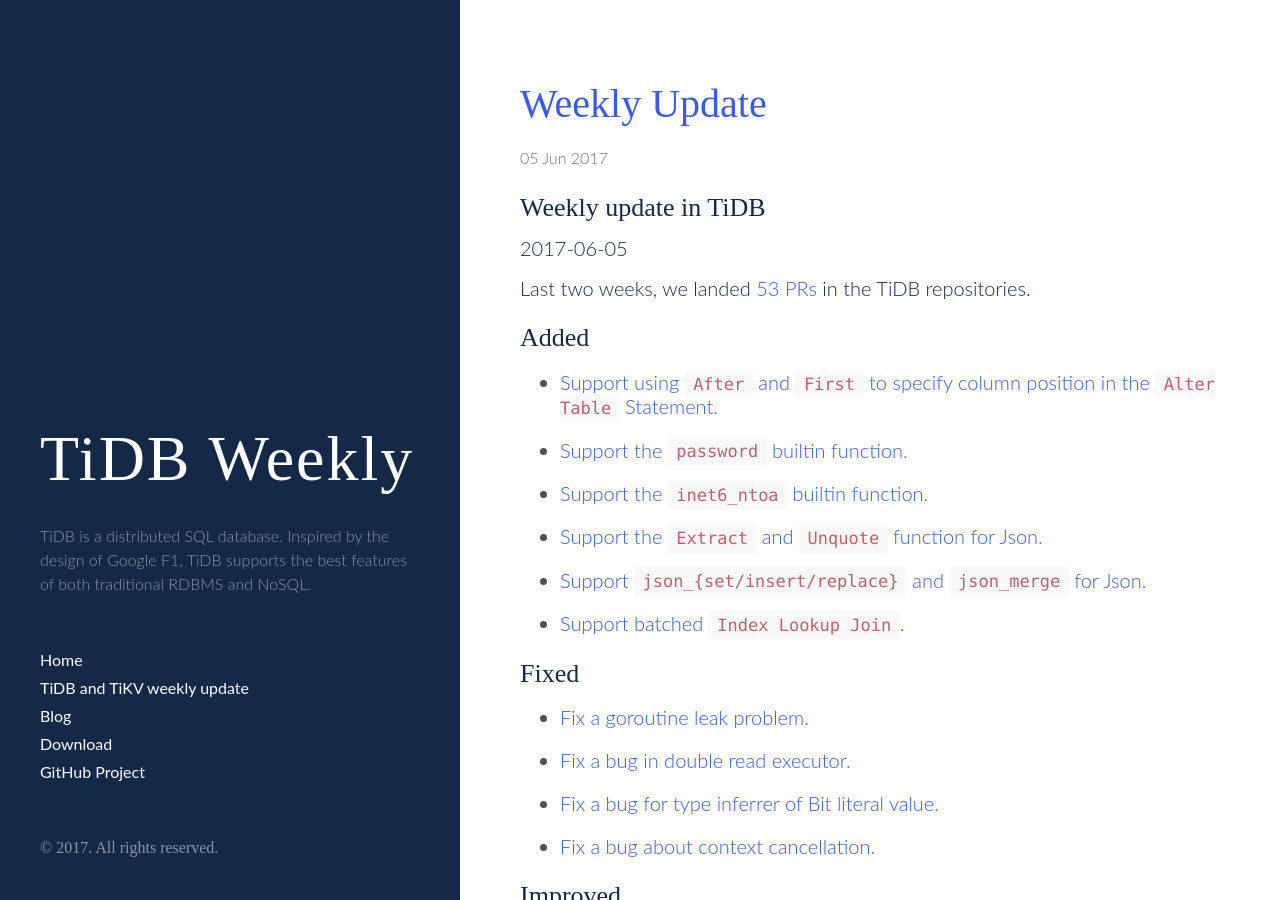
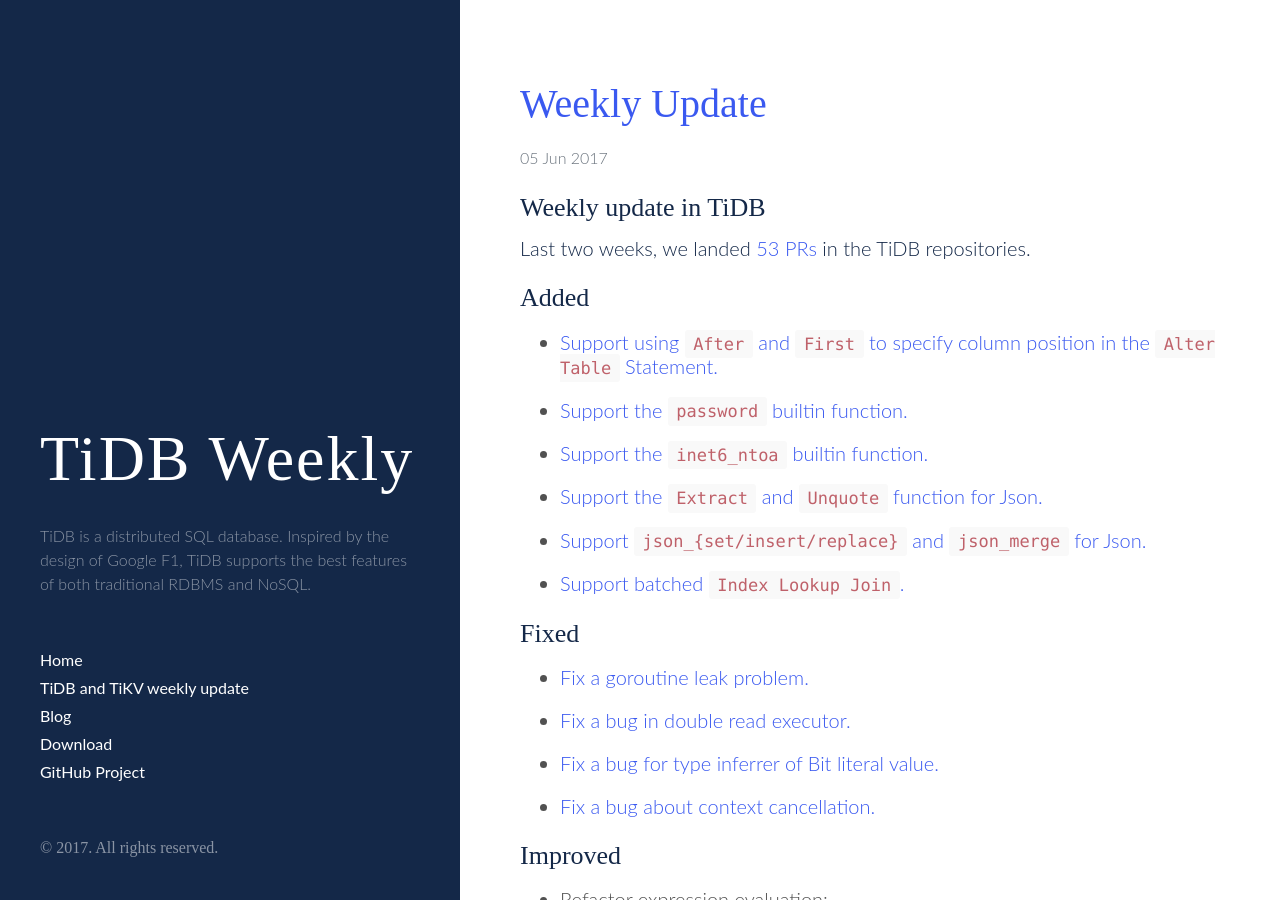
Before and after one commit to pingcap/weekly, a Jekyll site: the page built from _posts/2017-06-05-tidb-weekly.md, in a window 1280 px wide and 900 px high. Built offline with Jekyll 4.4.1, drawn with Linux system fonts in a browser that asks for light colours; some web fonts are replaced.

Commit message:
Fix the date

```diff
--- a/_posts/2017-06-05-tidb-weekly.md
+++ b/_posts/2017-06-05-tidb-weekly.md
@@ -3,8 +3,6 @@
 title: Weekly Update
 ---
 ## Weekly update in TiDB
-
-2017-06-05
 
 Last two weeks, we landed [53 PRs](https://github.com/pingcap/tidb/pulls?utf8=%E2%9C%93&q=is%3Apr%20is%3Amerged%20merged%3A2017-05-22..2017-06-04%20) in the TiDB repositories.
 
@@ -49,6 +47,7 @@
 
 * [Close DDL worker gracefully when shutting down the TiDB server.](https://github.com/pingcap/tidb/pull/3349)
 
+
 ## Weekly update in TiKV
 
 Last two weeks, We landed [33 PRs](https://github.com/search?utf8=%E2%9C%93&q=repo%3Apingcap%2Ftikv+repo%3Apingcap%2Fpd+is%3Apr+is%3Amerged+merged%3A2017-05-21..2017-06-03&type=Issues) in the TiKV repositories.
```
